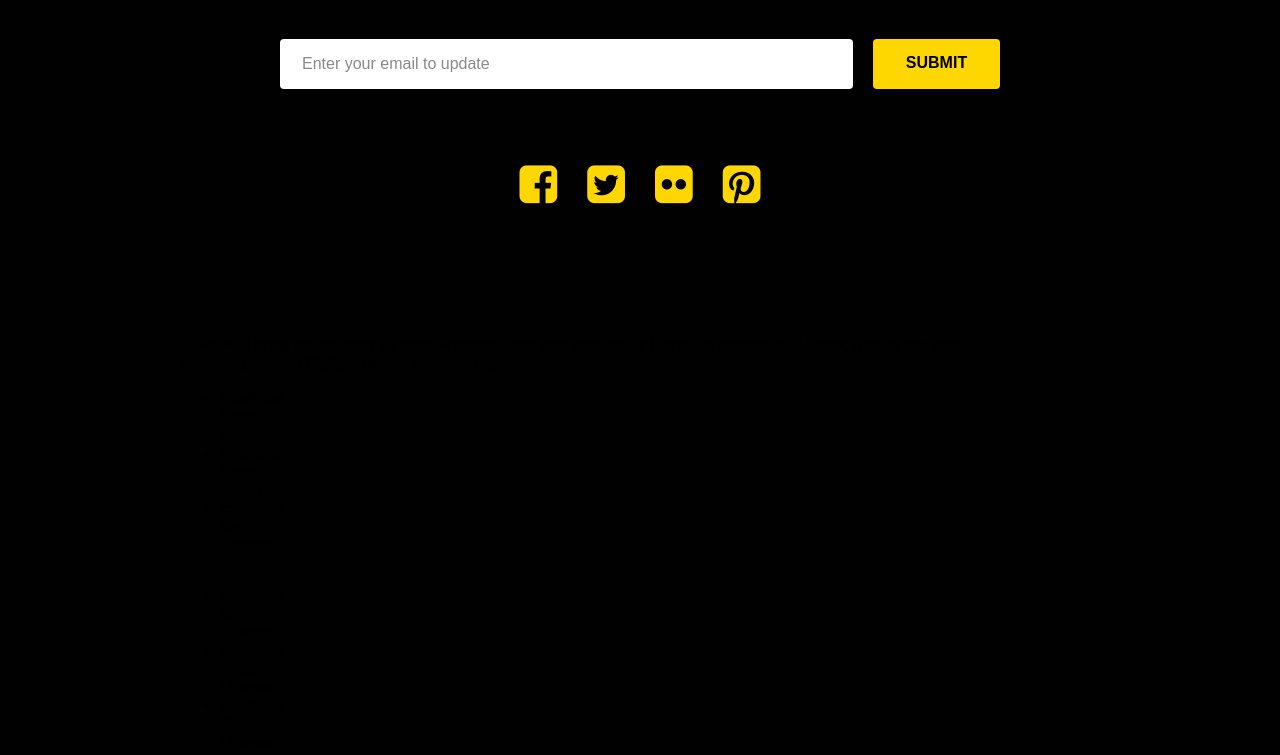
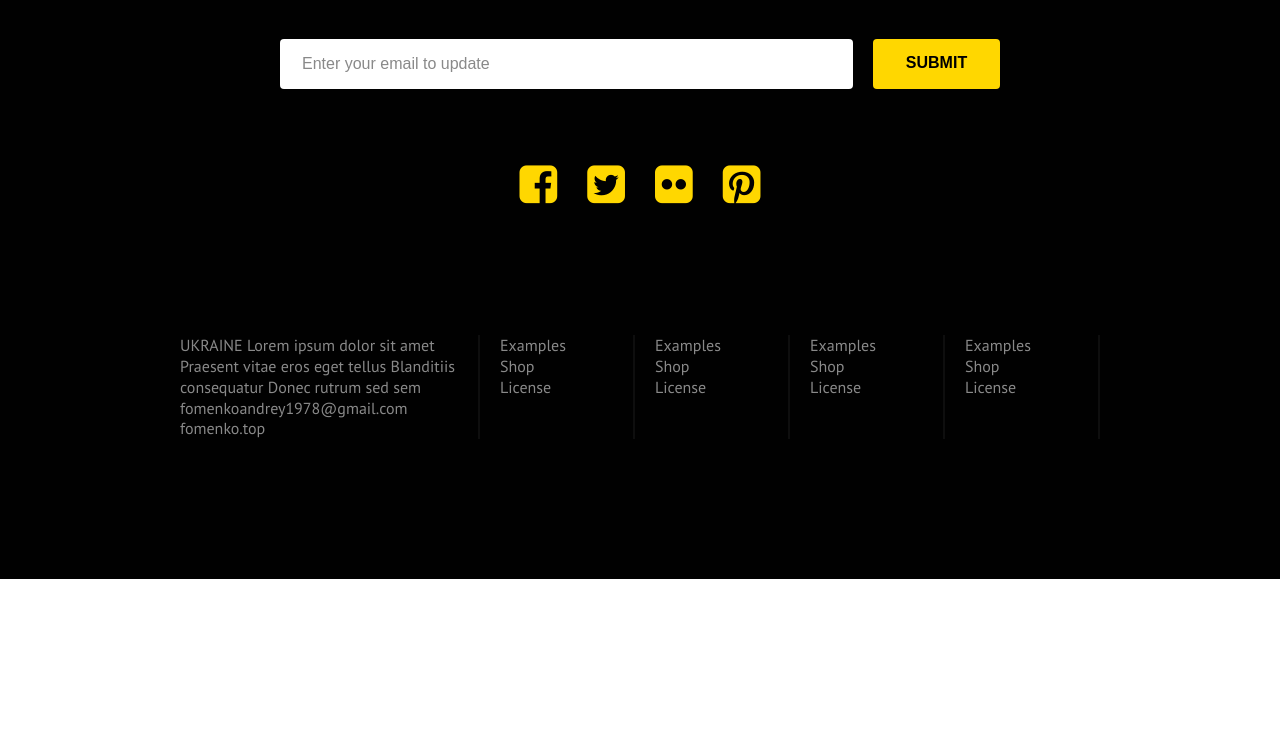
Before and after one commit to ArturBelenchenko/Tinyone, a website: page index.html in a window 1280 px wide. Shown: the part 1714-2469 px from the top of the page. After the commit the page ends 2293 px from the top, so only its background shows below. Drawn offline with Linux system fonts and the light colour scheme.

Commit message:
navbar and footer

```diff
--- a/assets/scss/_common.scss
+++ b/assets/scss/_common.scss
@@ -11,6 +11,35 @@ body {
     // TODO:
     // width: 100%;
     // overflow-x: hidden;
+
+    transition: transform 0.25s;
+    overflow-x: hidden;
+    background-color: $color-light;
+
+    &::before {
+        position: absolute;
+        z-index: -10;
+        top: 0;
+        right: 0;
+        left: 0;
+        height: 100%;
+        content: "";
+        background-color: $color-main;
+        opacity: 0;
+    }
+
+    &.active {
+        transform: translateX(-$navbar-mobile-width);
+        transition: transform 0.5s;
+        overflow-y: hidden;
+
+        &::before {
+            z-index: 10;
+            height: 100%;
+            opacity: 0.85;
+
+        }
+    }
 }
 
 a {
--- a/assets/scss/footer/_footer-block.scss
+++ b/assets/scss/footer/_footer-block.scss
@@ -0,0 +1,71 @@
+.footer-block {
+    color: $color-gray-light;
+    line-height: 1.3;
+    grid-column-gap: $gap;
+    grid-row-gap: $gap * 2;
+
+    @include lg-min {
+        grid-template-columns: 300px repeat(4, 1fr);
+    }
+
+    @include lg-md {
+        grid-template-columns: 350px repeat(2, 1fr);
+    }
+
+    @include md-sm {
+        grid-template-columns: 300px repeat(2, 1fr);
+    }
+
+    @include sm {
+        grid-template-columns: repeat(2, 1fr);
+    }
+
+    ul {
+        @include unlist();
+    }
+
+    a {
+        color: $color-gray-light;
+
+        &:hover,
+        &:focus {
+            color: $color-light;
+        }
+    }
+
+    &__first {
+
+        @include lg-sm {
+            grid-row: 1 / span 2;
+        }
+
+        @include sm {
+            grid-column: 1 / span 2;
+        }
+
+        a {
+            font-weight: 700;
+        }
+    }
+
+    > div {
+        position: relative;
+
+        &::after {
+            position: absolute;
+            top: 0;
+            right: 0;
+            bottom: 0;
+            width: 2px;
+            content: "";
+            background-color: rgba($color-light, 0.05);
+        }
+
+        &:hover {
+
+            &::after {
+                background-color: rgba($color-light, 0.1);
+            }
+        }
+    }
+}
--- a/assets/scss/header/_header-navbar.scss
+++ b/assets/scss/header/_header-navbar.scss
@@ -47,23 +47,26 @@
       }
     }
 
-    &.active span {
+    &.active {
+        z-index: 20;
+
+        span {
+            background-color: $color-light;
+
             &:nth-of-type(1) {
                 top: 12px;
-
                 transform: rotate(135deg);
             }
 
             &:nth-of-type(2) {
                 left: -40px;
-
                 opacity: 0;
             }
 
             &:nth-of-type(3) {
                 top: 12px;
-
                 transform: rotate(-135deg);
+            }
         }
     }
 }
@@ -78,6 +81,11 @@
         position: absolute;
         top: 0;
         display: none;
+        right: -$navbar-mobile-width;
+        width: $navbar-mobile-width;
+        height: 100vh;
+        padding-top: $gap * 2;
+        background-color: $color-accent;
     }
 }
 
--- a/index.html
+++ b/index.html
@@ -163,30 +163,30 @@
           fomenko.top</div>
       <div class="footer-block__second">
         <ul>
-          <li><a href="">Examples<br> Shop<br> License</a></li>
-          <li><a href="">Examples<br> Shop<br> License</a></li>
-          <li><a href="">Examples<br> Shop<br> License</a></li>
+          <li><a href="">Examples</a></li>
+          <li><a href="">Shop</a></li>
+          <li><a href="">License</a></li>
         </ul>
       </div>
       <div class="footer-block__third">
           <ul>
-              <li><a href="">Examples<br> Shop<br> License</a></li>
-              <li><a href="">Examples<br> Shop<br> License</a></li>
-              <li><a href="">Examples<br> Shop<br> License</a></li>
+              <li><a href="">Examples</a></li>
+              <li><a href="">Shop</a></li>
+              <li><a href="">License</a></li>
             </ul>
       </div>
       <div class="footer-block__fourth">
           <ul>
-              <li><a href="">Examples<br> Shop<br> License</a></li>
-              <li><a href="">Examples<br> Shop<br> License</a></li>
-              <li><a href="">Examples<br> Shop<br> License</a></li>
+              <li><a href="">Examples</a></li>
+              <li><a href="">Shop</a></li>
+              <li><a href="">License</a></li>
             </ul>
       </div>
       <div class="footer-block__fifth">
           <ul>
-              <li><a href="">Examples<br> Shop<br> License</a></li>
-              <li><a href="">Examples<br> Shop<br> License</a></li>
-              <li><a href="">Examples<br> Shop<br> License</a></li>
+              <li><a href="">Examples</a></li>
+              <li><a href="">Shop</a></li>
+              <li><a href="">License</a></li>
             </ul>
       </div>
     </div>
```
Also changed, not shown: assets/css/style.css. Lines whose indentation alone changed are shown as unchanged.
